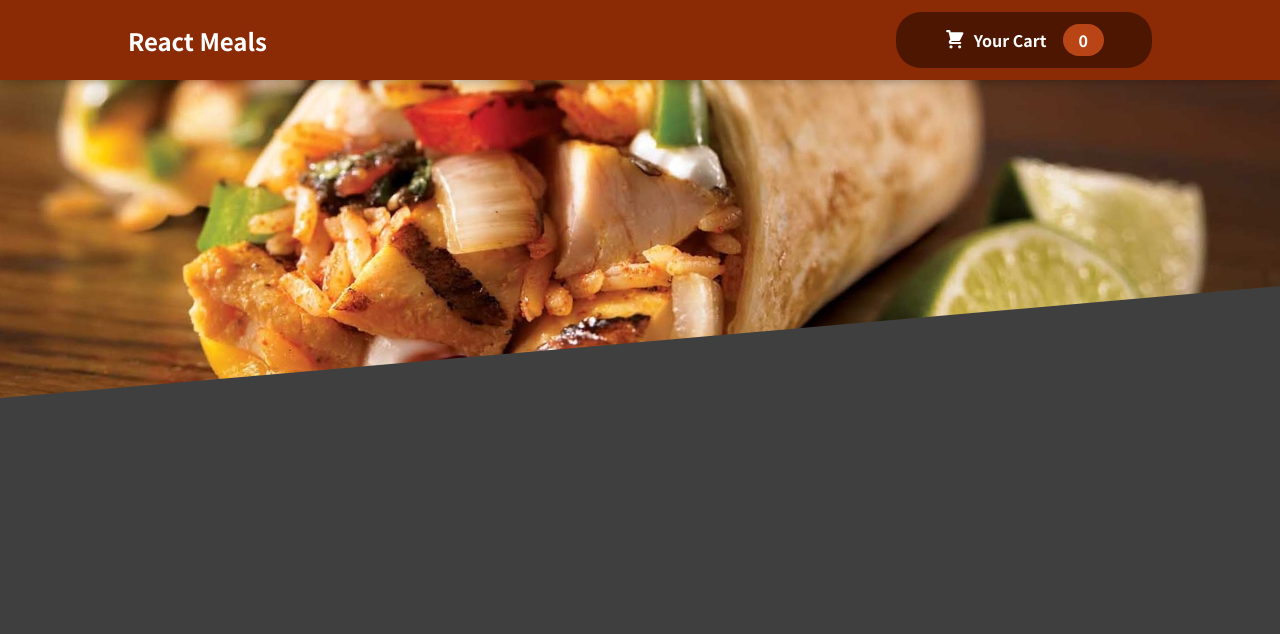
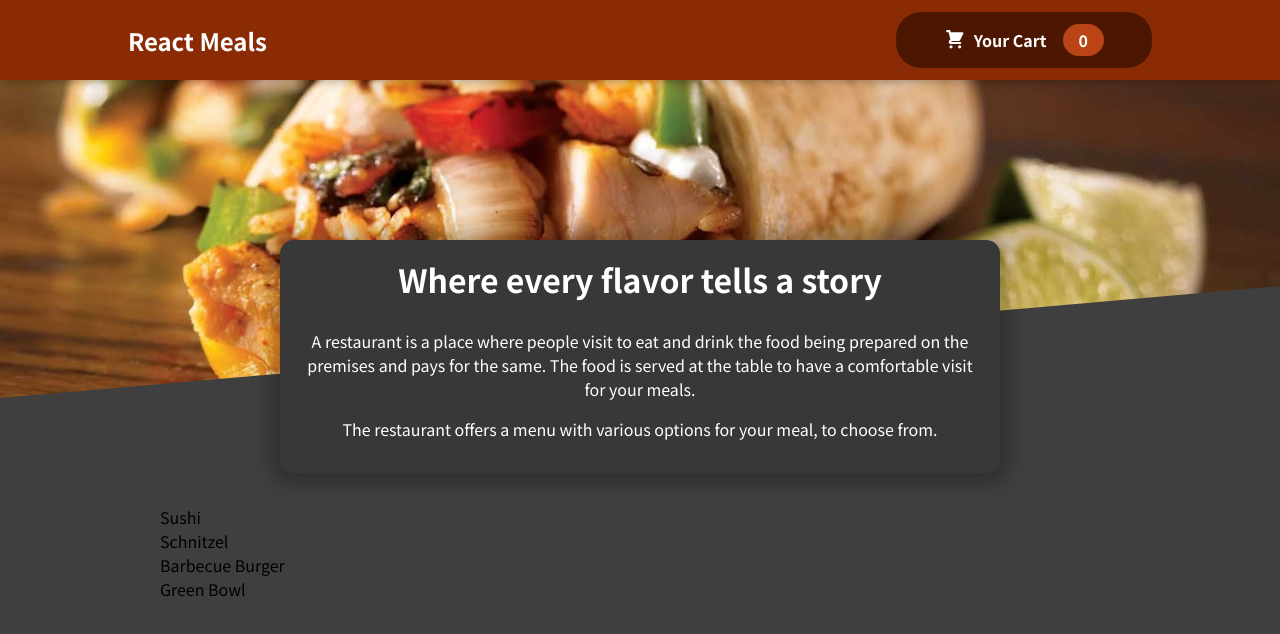
Before and after one commit to bhanuUdai/Restaurant_Website, a React (Create React App) app: page / in a window 1280 px wide. Shown: the top 634 px of the page. Built offline with nearby package versions, Linux system fonts and the light colour scheme.

Commit message:
Restaurent Summary and Available Meals Task-2

```diff
--- a/src/App.js
+++ b/src/App.js
@@ -1,9 +1,10 @@
 import Header from "./Components/Layout/Header";
-
+import Meals from "./Components/Meals/Meals";
 function App() {
   return (
     <div>
       <Header></Header>
+      <Meals/>
     </div>
   );
 }
--- /dev/null
+++ b/src/Components/Meals/AvailableMeals.js
@@ -0,0 +1,49 @@
+import React from "react";
+import classes from './AvailableMeals.module.css'
+const DUMMY_MEALS = [
+    {
+      id: 'm1',
+      name: 'Sushi',
+      description: 'Finest fish and veggies',
+      price: 22.99,
+    },
+    {
+      id: 'm2',
+      name: 'Schnitzel',
+      description: 'A german specialty!',
+      price: 16.5,
+    },
+    {
+      id: 'm3',
+      name: 'Barbecue Burger',
+      description: 'American, raw, meaty',
+      price: 12.99,
+    },
+    {
+      id: 'm4',
+      name: 'Green Bowl',
+      description: 'Healthy...and green...',
+      price: 18.99,
+    },
+  ];
+
+
+
+  const AvailableMeals=()=>
+  {
+
+    const mealList=DUMMY_MEALS.map((meal)=>
+    {
+      return(<li>{meal.name}</li>)
+    })
+
+    return(
+      <section className={classes.meals}>
+        <ul>
+          {mealList}
+        </ul>
+      </section>
+    )
+  }
+
+  export default AvailableMeals
--- /dev/null
+++ b/src/Components/Meals/AvailableMeals.module.css
@@ -0,0 +1,24 @@
+.meals {
+    max-width: 60rem;
+    width: 90%;
+    margin: 2rem auto;
+    animation: meals-appear 1s ease-out forwards;
+  }
+
+  .meals ul {
+    list-style: none;
+    margin: 0;
+    padding: 0;
+  }
+
+  @keyframes meals-appear {
+    from {
+      opacity: 0;
+      transform: translateY(3rem);
+    }
+
+    to {
+      opacity: 1;
+      transform: translateY(0);
+    }
+  }
--- /dev/null
+++ b/src/Components/Meals/MealSummary.js
@@ -0,0 +1,15 @@
+import React from "react";
+import classes from "./MealSummary.module.css"
+
+const MealSummary=(prop)=>
+{
+    return(
+        <section className={classes.summary}>
+            <h2>Where every flavor tells a story</h2>
+            <p>A restaurant is a place where people visit to eat and drink the food being prepared on the premises and pays for the same. The food is served at the table to have a comfortable visit for your meals.</p>
+            <p> The restaurant offers a menu with various options for your meal, to choose from.</p>
+        </section>
+    )
+}
+
+export default MealSummary
--- /dev/null
+++ b/src/Components/Meals/MealSummary.module.css
@@ -0,0 +1,18 @@
+.summary {
+    text-align: center;
+    max-width: 45rem;
+    width: 90%;
+    margin: auto;
+    margin-top: -10rem;
+    position: relative;
+    background-color: #383838;
+    color: white;
+    border-radius: 14px;
+    padding: 1rem;
+    box-shadow: 0 1px 18px 10px rgba(0, 0, 0, 0.25);
+  }
+
+  .summary h2 {
+    font-size: 2rem;
+    margin-top: 0;
+  }
--- /dev/null
+++ b/src/Components/Meals/Meals.js
@@ -0,0 +1,15 @@
+import React from "react";
+import MealSummary from "./MealSummary";
+import AvailableMeals from "./AvailableMeals";
+
+const Meals=()=>
+{
+    return(
+        <React.Fragment>
+            <MealSummary/>
+            <AvailableMeals/>
+        </React.Fragment>
+    )
+}
+
+export default Meals
```
Also changed, not shown: 1 other file (tests, documents, lock files or other folders).
